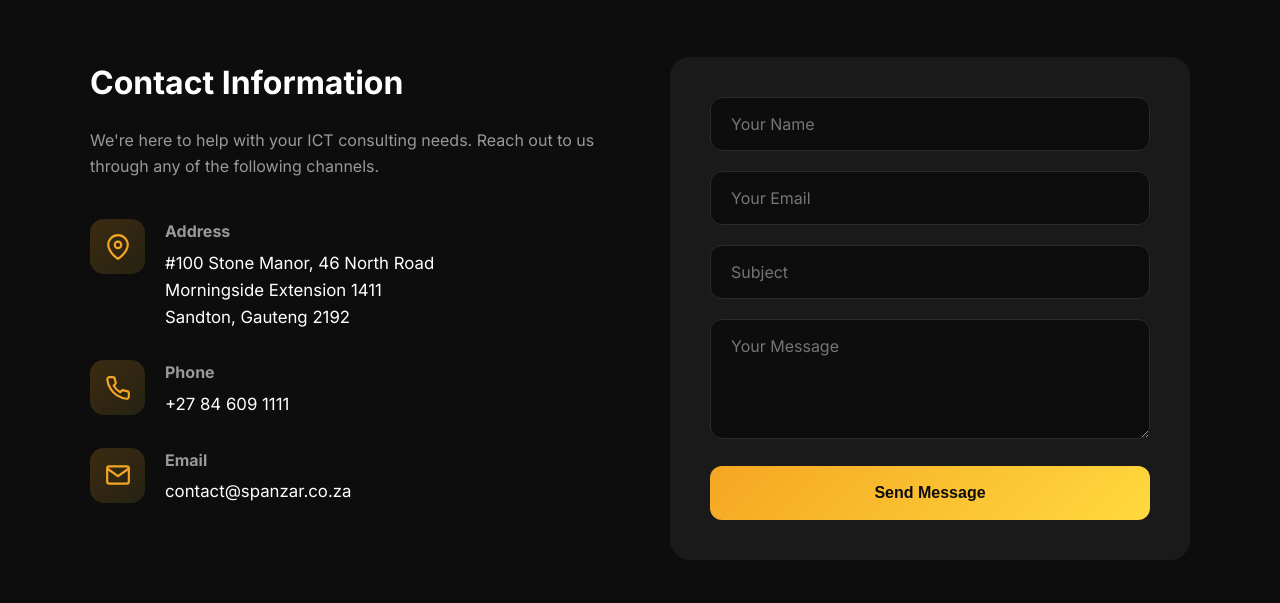
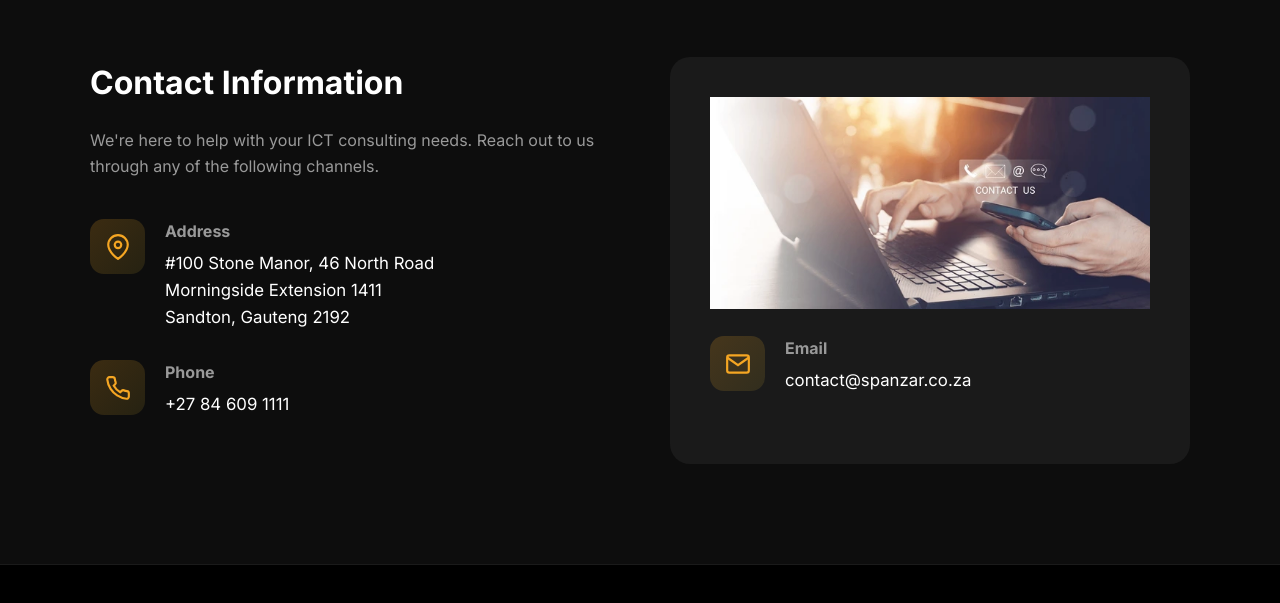
Before and after one commit to brijwanthjakhotia/spanzar-website, a plain HTML site: page index.html in a window 1280 px wide. Shown: the part 4075-4678 px from the top of the page. Drawn offline with Linux system fonts and the light colour scheme.

Commit message:
Remove contact form from index.html
Removed the contact form section from the HTML.

```diff
--- a/index.html
+++ b/index.html
@@ -289,17 +289,14 @@
           <div class="contact-icon"><svg viewBox="0 0 24 24"><path d="M22 16.92v3a2 2 0 0 1-2.18 2 19.79 19.79 0 0 1-8.63-3.07 19.5 19.5 0 0 1-6-6 19.79 19.79 0 0 1-3.07-8.67A2 2 0 0 1 4.11 2h3a2 2 0 0 1 2 1.72 12.84 12.84 0 0 0 .7 2.81 2 2 0 0 1-.45 2.11L8.09 9.91a16 16 0 0 0 6 6l1.27-1.27a2 2 0 0 1 2.11-.45 12.84 12.84 0 0 0 2.81.7A2 2 0 0 1 22 16.92z"/></svg></div>
           <div><h4>Phone</h4><a href="tel:+27846091111">+27 84 609 1111</a></div>
         </div>
+
+      </div>
+      <div class="contact-form">
+        <img src="contact-us.jpeg" alt="Contact us" style="width:100%; margin-bottom:20px;">
         <div class="contact-item">
           <div class="contact-icon"><svg viewBox="0 0 24 24"><path d="M4 4h16c1.1 0 2 .9 2 2v12c0 1.1-.9 2-2 2H4c-1.1 0-2-.9-2-2V6c0-1.1.9-2 2-2z"/><polyline points="22,6 12,13 2,6"/></svg></div>
           <div><h4>Email</h4><a href="mailto:contact@spanzar.co.za">contact@spanzar.co.za</a></div>
         </div>
-      </div>
-      <div class="contact-form">
-        <div class="form-group"><input type="text" placeholder="Your Name"></div>
-        <div class="form-group"><input type="email" placeholder="Your Email"></div>
-        <div class="form-group"><input type="text" placeholder="Subject"></div>
-        <div class="form-group"><textarea placeholder="Your Message"></textarea></div>
-        <button class="form-btn">Send Message</button>
       </div>
     </div>
   </section>
```
